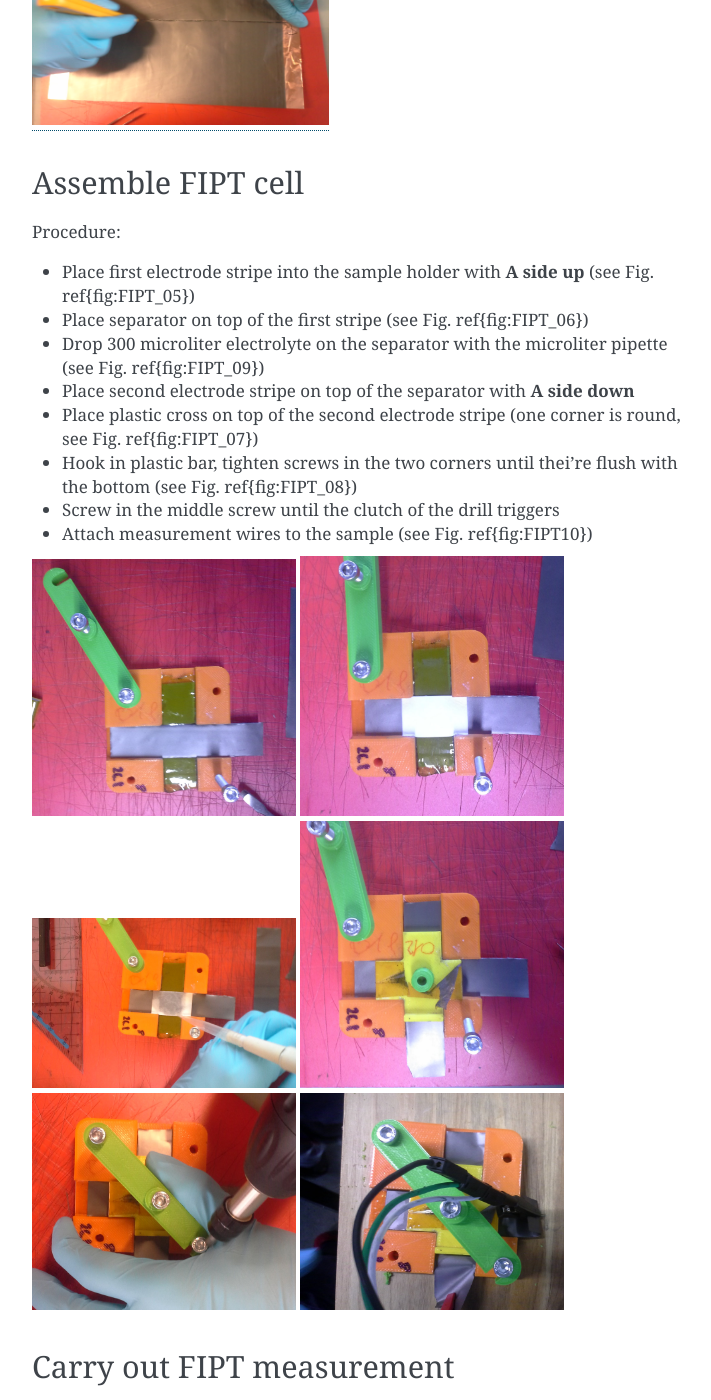
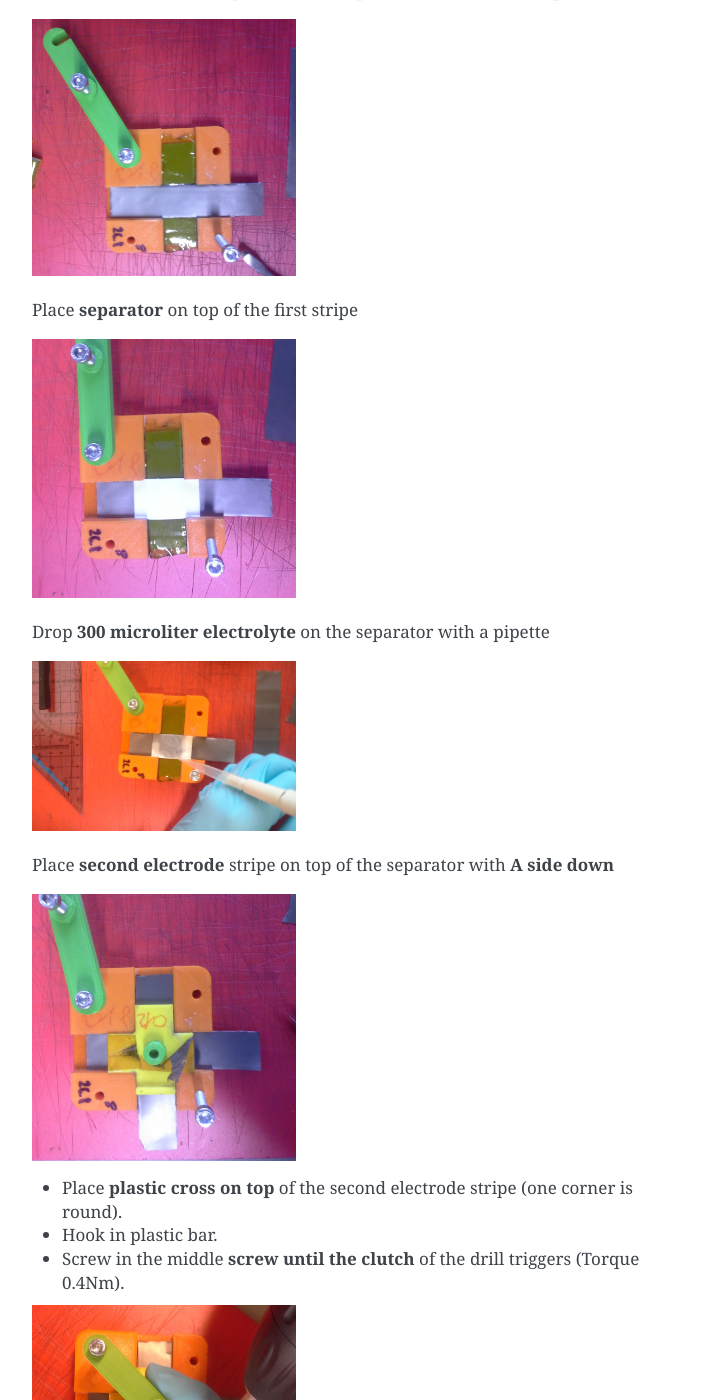
Before and after one commit to deniz195/fipt, a Sphinx documentation site: the page built from docs/source/sop.rst, in a window 1280 px wide and 1400 px high, scrolled down 1807 px. Shown: the whole window, without its empty margins (388-1099 px from the left). Built offline with Sphinx 7.4.7, drawn with Linux system fonts in a browser that asks for light colours; some of the changed text lies outside the part shown.

```diff
--- a/docs/source/conf.py
+++ b/docs/source/conf.py
@@ -18,7 +18,7 @@
 # -- Project information -----------------------------------------------------
 
 project = 'fipt'
-copyright = '2020, Deniz Bozyigit'
+copyright = '2020, Deniz Bozyigit, Battrion AG'
 author = 'Deniz Bozyigit'
 
 
--- a/docs/source/sop.rst
+++ b/docs/source/sop.rst
@@ -1,14 +1,10 @@
-Standard Operating Procedure (SOP)
+Measure ionic resistance (aka SOP)
 ==================================
 
 .. include:: <isonum.txt>
 .. See https://docutils.sourceforge.io/docs/ref/rst/definitions.html
 
-
 .. warning:: When handling electrolyte always wear goggles
-.. note:: Use generic 250um glass fiber separator
-.. note:: In total 3 measurements for the A side and 3 measurements for the B side are carried out
-
 
 Prepare workstation
 -------------------
@@ -31,11 +27,11 @@ Prepare workstation
 |fipt workstation 01| |fipt workstation 02|
 
 
-Prepare
------------
+Prepare tools
+-------------
 
 - Check age of electrolyte
-- *Check drill clutch setting is 7*
+- Check drill clutch setting is 7 (or on a setting that produces 0.4Nm)
 - Get coated sample to the FIPT workstation
 
 
@@ -65,48 +61,54 @@ Prepare samples
 |cut sample|
 
 
+Load electrode in FIPT cell
+---------------------------
 
-Assemble FIPT cell
-------------------
-
-Procedure:
-
-- Place first electrode stripe into the sample holder with **A side up** (see Fig. \ref{fig:FIPT_05})
-- Place separator on top of the first stripe (see Fig. \ref{fig:FIPT_06})
-- Drop 300 microliter electrolyte on the separator with the microliter pipette (see Fig. \ref{fig:FIPT_09})
-- Place second electrode stripe on top of the separator with **A side down**
-- Place plastic cross on top of the second electrode stripe (one corner is round, see Fig. \ref{fig:FIPT_07})
-- Hook in plastic bar, tighten screws in the two corners until thei're flush with the bottom (see Fig. \ref{fig:FIPT_08})
-- Screw in the middle screw until the clutch of the drill triggers
-- Attach measurement wires to the sample (see Fig. \ref{fig:FIPT10})
-
-
+Place **first electrode** stripe into the sample holder with **A side up**
 
 .. image:: images/fipt_put_1stripe.jpg
     :width: 40%
 
+
+Place **separator** on top of the first stripe
+
 .. image:: images/fipt_put_separator.jpg
     :width: 40%
+
+
+Drop **300 microliter electrolyte** on the separator with a pipette
 
 .. image:: images/fipt_put_elyte.jpg
     :width: 40%
 
+
+Place **second electrode** stripe on top of the separator with **A side down**
+
 .. image:: images/fipt_put_top.jpg
     :width: 40%
 
+- Place **plastic cross on top** of the second electrode stripe (one corner is round).
+- Hook in plastic bar.
+- Screw in the middle **screw until the clutch** of the drill triggers (Torque 0.4Nm).
+
 .. image:: images/fipt_put_clamp.jpg
     :width: 40%
+
+Attach **measurement wires** to the sample
 
 .. image:: images/fipt_put_wires.jpg
     :width: 40%
 
 
-
-
 Carry out FIPT measurement
 --------------------------
 
-Procedure:
+- Perform impedance measurement between 1Hz - 50kHz
+- Analyze data using `fipt-analysis <https://github.com/deniz195/fipt-analysis>`_
 
-- Perform impedance measurement between 1Hz - 50kHz
-- Analyze data according to Landesfeind2016 (See literature folder)
+A typical data set looks like this:
+
+.. image:: images/fipt_test_data_003.csv.fit.plot.png
+    :width: 100%
+
+.. note:: To achieve reliable data, do a total of 3 measurements per sample
```
Also changed, not shown: docs/source/assembly.rst (added, +40 -0 lines), docs/source/index.rst (+6 -7 lines), docs/source/materials.rst (added, +47 -0 lines), docs/source/images/fipt_assembled001.jpg (added), docs/source/images/fipt_assembled002.jpg (added), docs/source/images/fipt_test_data_003.csv.fit.plot.png (added), docs/source/images/material_salt.jpg (added), docs/source/images/material_seperator.jpg (added), docs/source/images/material_seperator_small.jpg (added).
